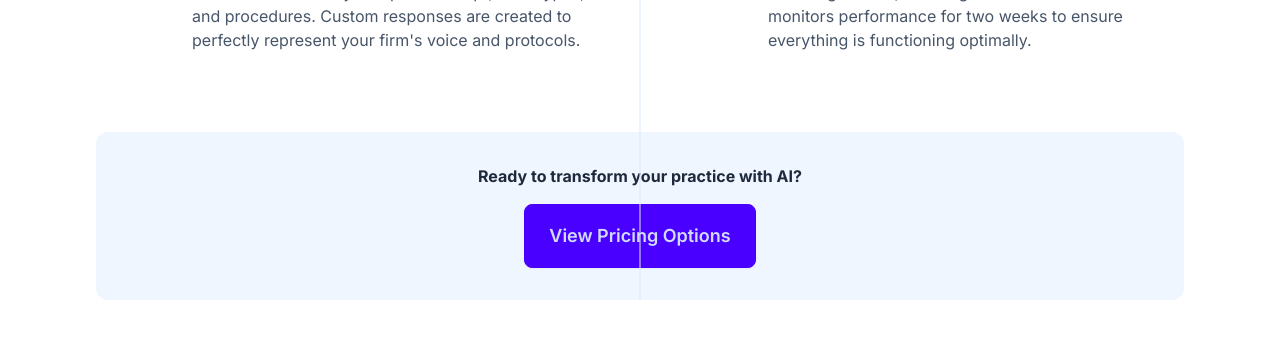
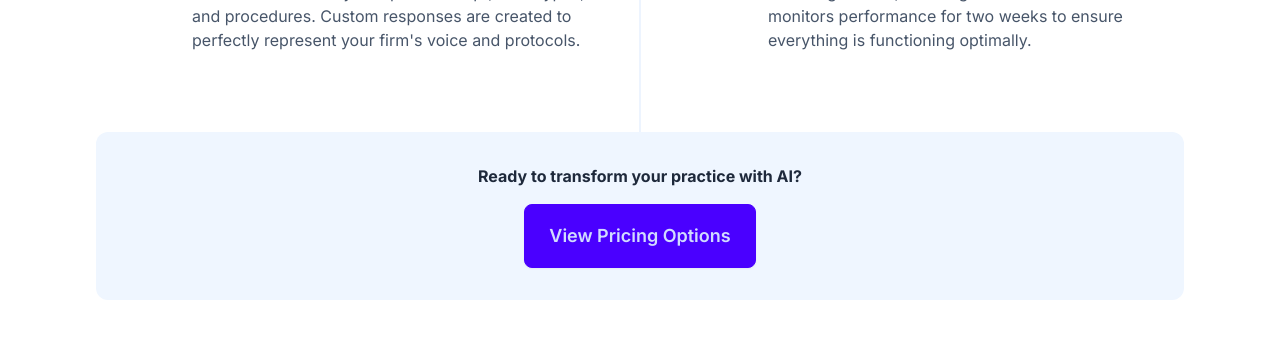
Before and after one commit to smartvoiceainet/smartvoice, a Next.js app: page / in a window 1280 px wide. Shown: the part 3980-4330 px from the top of the page. Built offline with nearby package versions, Linux system fonts and the light colour scheme; no server answers.

Commit message:
fixed line going through view pricing options

```diff
--- a/components/Process.tsx
+++ b/components/Process.tsx
@@ -100,7 +100,7 @@ const Process = () => {
             whileInView={{ opacity: 1, scale: 1 }}
             viewport={{ once: true }}
             transition={{ duration: 0.6, delay: 0.4 }}
-            className="bg-blue-50 p-6 md:p-8 rounded-xl col-span-full text-center mt-8"
+            className="bg-blue-50 p-6 md:p-8 rounded-xl col-span-full text-center mt-8 relative z-10"
           >
             <p className="font-bold text-slate-800 mb-4">Ready to transform your practice with AI?</p>
             <a href="#pricing" className="btn btn-primary btn-lg">
```
